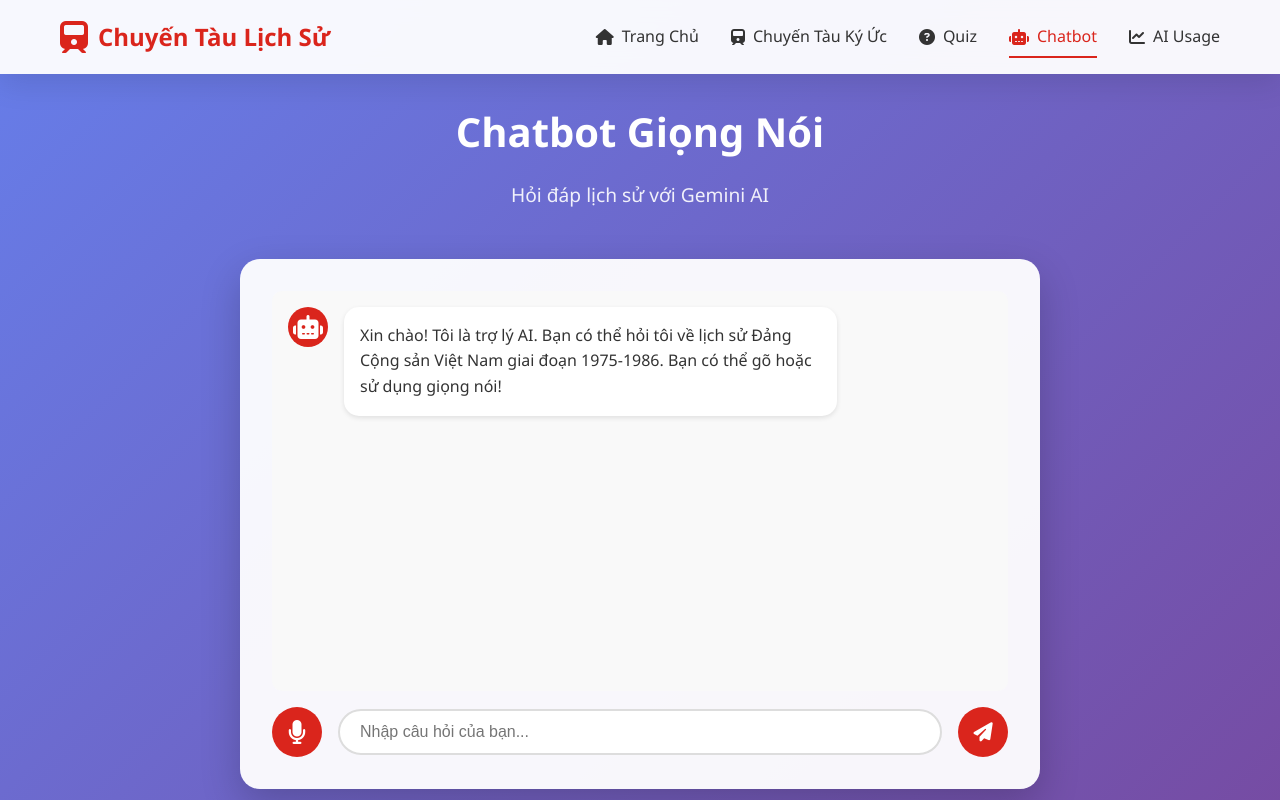
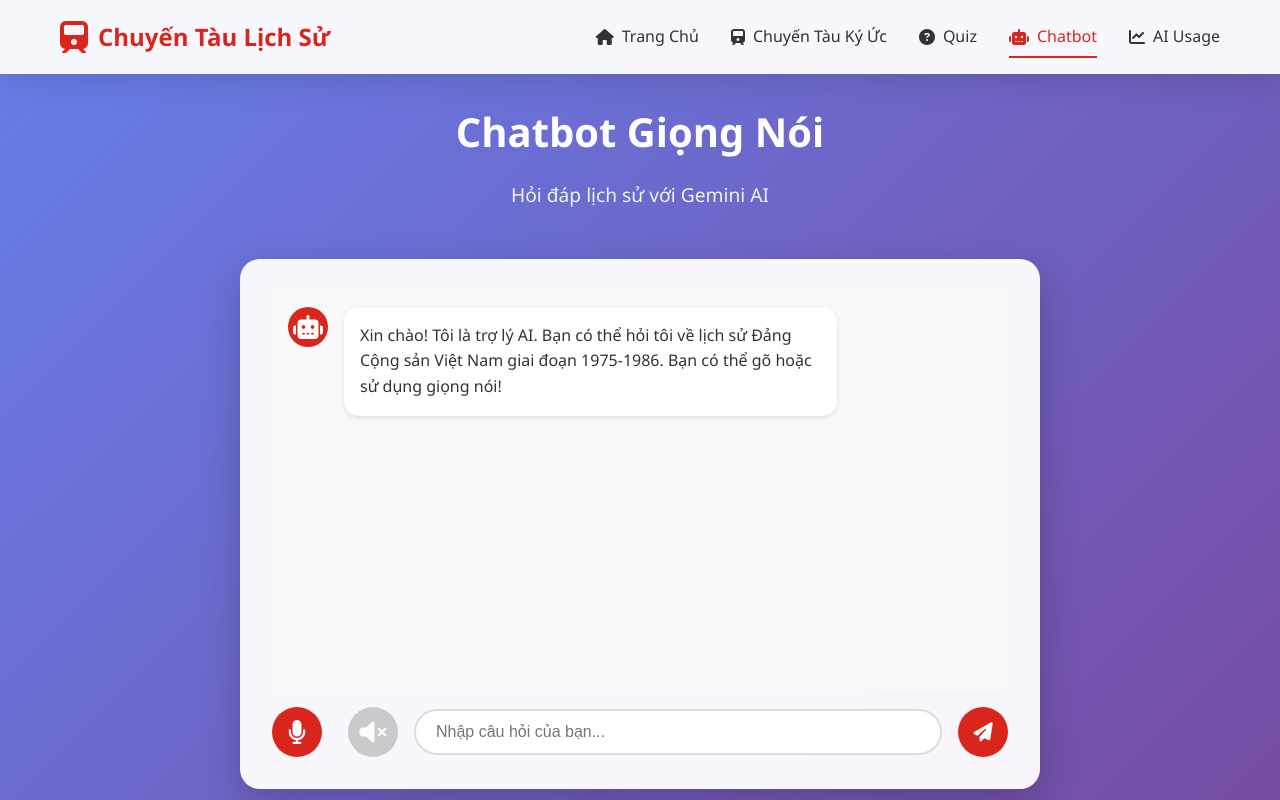
Before and after one commit to thangtk2003/vnr202, a React (Vite) app in the folder frontend/: page /chatbot in a window 1280 px wide. Shown: the top 800 px of the page. Built offline with nearby package versions, Linux system fonts and the light colour scheme; no server answers.

Commit message:
Add features/Chatbot voice response

```diff
--- a/frontend/src/pages/Chatbot.css
+++ b/frontend/src/pages/Chatbot.css
@@ -123,6 +123,45 @@
   animation: pulse 1s ease infinite;
 }
 
+.speaker-btn {
+  width: 50px;
+  height: 50px;
+  border-radius: 50%;
+  border: none;
+  background: #9e9e9e;
+  color: white;
+  font-size: 1.5rem;
+  cursor: pointer;
+  transition: all 0.3s ease;
+  display: flex;
+  align-items: center;
+  justify-content: center;
+  flex-shrink: 0;
+  margin-left: 10px;
+}
+
+.speaker-btn.speaking {
+  background: #ff9800;
+  animation: speaker-pulse 0.8s ease infinite;
+}
+
+.speaker-btn:disabled {
+  opacity: 0.5;
+  cursor: not-allowed;
+}
+
+@keyframes speaker-pulse {
+  0%,
+  100% {
+    transform: scale(1);
+    box-shadow: 0 0 0 0 rgba(255, 152, 0, 0.7);
+  }
+  50% {
+    transform: scale(1.05);
+    box-shadow: 0 0 0 10px rgba(255, 152, 0, 0);
+  }
+}
+
 .chat-input input {
   flex: 1;
   padding: 12px 20px;
@@ -186,6 +225,55 @@
   }
 }
 
+.speaking-indicator {
+  text-align: center;
+  padding: 1rem;
+  color: #ff9800;
+  margin-top: 1rem;
+  background: rgba(255, 152, 0, 0.1);
+  border-radius: 10px;
+  border: 2px solid rgba(255, 152, 0, 0.3);
+}
+
+.speaking-indicator p {
+  margin: 0;
+  font-weight: 600;
+  font-size: 1.1rem;
+  display: flex;
+  align-items: center;
+  justify-content: center;
+  gap: 10px;
+}
+
+.speaker-wave {
+  width: 50px;
+  height: 50px;
+  border-radius: 50%;
+  background: #ff9800;
+  margin: 0 auto 1rem;
+  animation: speakerWave 0.8s ease infinite;
+}
+
+@keyframes speakerWave {
+  0%,
+  100% {
+    transform: scale(1);
+    opacity: 1;
+  }
+  25% {
+    transform: scale(1.2);
+    opacity: 0.8;
+  }
+  50% {
+    transform: scale(1.4);
+    opacity: 0.6;
+  }
+  75% {
+    transform: scale(1.2);
+    opacity: 0.8;
+  }
+}
+
 @media (max-width: 768px) {
   .chatbot-container {
     padding: 1rem;
--- a/frontend/src/pages/Chatbot.tsx
+++ b/frontend/src/pages/Chatbot.tsx
@@ -48,6 +48,7 @@ const Chatbot: React.FC = () => {
   const [inputText, setInputText] = useState("");
   const [isListening, setIsListening] = useState(false);
   const [isLoading, setIsLoading] = useState(false);
+  const [isSpeaking, setIsSpeaking] = useState(false);
 
   const messagesEndRef = useRef<HTMLDivElement>(null);
   const recognitionRef = useRef<SpeechRecognitionInterface | null>(null);
@@ -55,6 +56,46 @@ const Chatbot: React.FC = () => {
   useEffect(() => {
     messagesEndRef.current?.scrollIntoView({ behavior: "smooth" });
   }, [messages]);
+
+  // Text-to-Speech function
+  const speakText = (text: string) => {
+    if (!("speechSynthesis" in window)) {
+      console.log("Text-to-Speech không được hỗ trợ trên trình duyệt này");
+      return;
+    }
+
+    // Dừng speech hiện tại nếu đang nói
+    window.speechSynthesis.cancel();
+
+    const utterance = new SpeechSynthesisUtterance(text);
+    utterance.lang = "vi-VN";
+    utterance.rate = 1.0; // Tốc độ nói
+    utterance.pitch = 1.0; // Cao độ giọng
+    utterance.volume = 1.0; // Âm lượng
+
+    utterance.onstart = () => {
+      setIsSpeaking(true);
+    };
+
+    utterance.onend = () => {
+      setIsSpeaking(false);
+    };
+
+    utterance.onerror = () => {
+      setIsSpeaking(false);
+      console.error("Lỗi khi phát giọng nói");
+    };
+
+    window.speechSynthesis.speak(utterance);
+  };
+
+  // Stop speaking function
+  const stopSpeaking = () => {
+    if (window.speechSynthesis) {
+      window.speechSynthesis.cancel();
+      setIsSpeaking(false);
+    }
+  };
 
   const sendMessage = async (text: string = inputText) => {
     if (!text.trim()) return;
@@ -105,6 +146,9 @@ Câu hỏi: ${text}`;
       };
 
       setMessages((prev) => [...prev, botMessage]);
+
+      // Phát giọng nói phản hồi của bot
+      speakText(botResponse);
     } catch (error) {
       console.error("Error sending message:", error);
       const errorMessage: Message = {
@@ -113,6 +157,7 @@ Câu hỏi: ${text}`;
         sender: "bot",
       };
       setMessages((prev) => [...prev, errorMessage]);
+      speakText("Xin lỗi, tôi gặp sự cố. Vui lòng thử lại!");
     } finally {
       setIsLoading(false);
     }
@@ -306,6 +351,21 @@ Câu hỏi: ${text}`;
               ></i>
             </motion.button>
 
+            <motion.button
+              className={`speaker-btn ${isSpeaking ? "speaking" : ""}`}
+              onClick={stopSpeaking}
+              title={isSpeaking ? "Dừng giọng nói" : "Giọng nói đã tắt"}
+              whileHover={{ scale: 1.1 }}
+              whileTap={{ scale: 0.9 }}
+              disabled={!isSpeaking}
+            >
+              <i
+                className={`fas ${
+                  isSpeaking ? "fa-volume-up" : "fa-volume-mute"
+                }`}
+              ></i>
+            </motion.button>
+
             <input
               type="text"
               placeholder="Nhập câu hỏi của bạn..."
@@ -335,6 +395,20 @@ Câu hỏi: ${text}`;
               <p>Đang lắng nghe...</p>
             </motion.div>
           )}
+
+          {isSpeaking && (
+            <motion.div
+              className="speaking-indicator"
+              initial={{ opacity: 0 }}
+              animate={{ opacity: 1 }}
+            >
+              <div className="speaker-wave"></div>
+              <p>
+                <i className="fas fa-volume-up"></i> Bot đang phản hồi bằng
+                giọng nói...
+              </p>
+            </motion.div>
+          )}
         </div>
       </div>
     </section>
```
